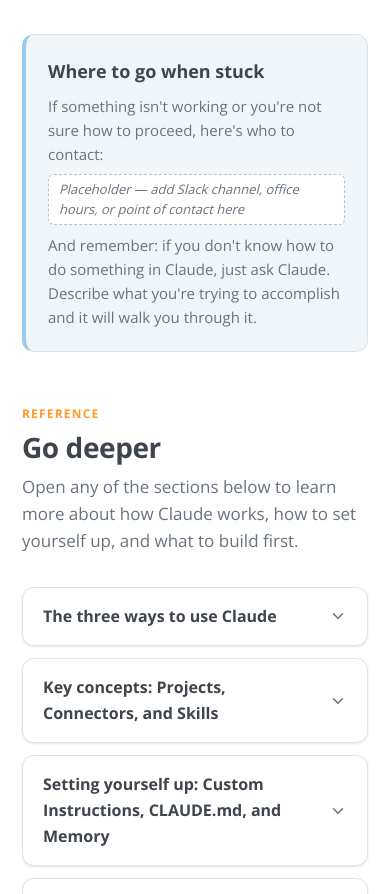
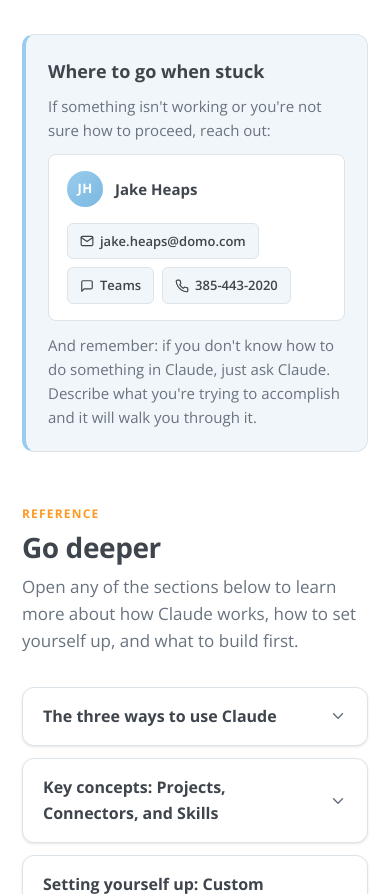
Before and after one commit to jakeheaps-coder/ai-at-domo-getting-started, a plain HTML site: page index.html in a window 390 px wide. Shown: the part 1429-2323 px from the top of the page. Drawn offline with nearby package versions, Linux system fonts and the light colour scheme.

Commit message:
Replace stuck-section placeholder with Jake Heaps contact card (email + Teams + phone)

```diff
--- a/index.html
+++ b/index.html
@@ -369,6 +369,55 @@
       border: 1px dashed var(--neutral-200);
       border-radius: var(--radius-sm);
       font-size: 0.8125rem; color: var(--neutral-600); font-style: italic;
+    }
+    .contact-card {
+      margin-top: 12px;
+      display: flex; flex-wrap: wrap;
+      align-items: center; gap: 16px 22px;
+      padding: 16px 18px;
+      background: white;
+      border: 1px solid var(--neutral-100);
+      border-radius: var(--radius-md);
+    }
+    .contact-name {
+      display: flex; align-items: center; gap: 12px;
+      font-weight: 700; color: var(--neutral-900);
+      font-size: 0.9375rem;
+    }
+    .contact-avatar {
+      width: 36px; height: 36px;
+      border-radius: 50%;
+      background: linear-gradient(135deg, #99CCEE 0%, #7BB8E0 100%);
+      color: white;
+      display: flex; align-items: center; justify-content: center;
+      font-weight: 700; font-size: 13px;
+      letter-spacing: 0.02em;
+    }
+    .contact-links {
+      display: flex; flex-wrap: wrap; gap: 8px;
+      margin-left: auto;
+    }
+    .contact-link {
+      display: inline-flex; align-items: center; gap: 6px;
+      padding: 7px 12px;
+      background: var(--neutral-50);
+      color: var(--neutral-900);
+      border: 1px solid var(--neutral-100);
+      border-radius: var(--radius-sm);
+      text-decoration: none;
+      font-weight: 600; font-size: 13px;
+      transition: all 0.2s var(--ease-smooth);
+    }
+    .contact-link:hover {
+      border-color: var(--domo-blue);
+      color: var(--domo-blue);
+      background: white;
+      transform: translateY(-1px);
+      box-shadow: var(--shadow-sm);
+    }
+    .contact-link svg { width: 14px; height: 14px; flex-shrink: 0; }
+    @media (max-width: 600px) {
+      .contact-links { margin-left: 0; width: 100%; }
     }
 
     /* REFERENCE */
@@ -760,9 +809,28 @@
 
     <div class="stuck">
       <h3>Where to go when stuck</h3>
-      <p>If something isn't working or you're not sure how to proceed, here's who to contact:</p>
-      <p><span class="placeholder">Placeholder — add Slack channel, office hours, or point of contact here</span></p>
-      <p>And remember: if you don't know how to do something in Claude, just ask Claude. Describe what you're trying to accomplish and it will walk you through it.</p>
+      <p>If something isn't working or you're not sure how to proceed, reach out:</p>
+      <div class="contact-card">
+        <div class="contact-name">
+          <span class="contact-avatar" aria-hidden="true">JH</span>
+          <span>Jake Heaps</span>
+        </div>
+        <div class="contact-links">
+          <a class="contact-link" href="mailto:jake.heaps@domo.com" aria-label="Email Jake Heaps">
+            <svg viewBox="0 0 24 24" fill="none" stroke="currentColor" stroke-width="2" stroke-linecap="round" stroke-linejoin="round" aria-hidden="true"><path d="M4 4h16c1.1 0 2 .9 2 2v12c0 1.1-.9 2-2 2H4c-1.1 0-2-.9-2-2V6c0-1.1.9-2 2-2z"></path><polyline points="22,6 12,13 2,6"></polyline></svg>
+            jake.heaps@domo.com
+          </a>
+          <a class="contact-link" href="https://teams.microsoft.com/l/chat/0/0?users=jake.heaps@domo.com" target="_blank" rel="noopener" aria-label="Message Jake Heaps on Microsoft Teams">
+            <svg viewBox="0 0 24 24" fill="none" stroke="currentColor" stroke-width="2" stroke-linecap="round" stroke-linejoin="round" aria-hidden="true"><path d="M21 15a2 2 0 0 1-2 2H7l-4 4V5a2 2 0 0 1 2-2h14a2 2 0 0 1 2 2z"></path></svg>
+            Teams
+          </a>
+          <a class="contact-link" href="tel:+13854432020" aria-label="Call Jake Heaps">
+            <svg viewBox="0 0 24 24" fill="none" stroke="currentColor" stroke-width="2" stroke-linecap="round" stroke-linejoin="round" aria-hidden="true"><path d="M22 16.92v3a2 2 0 0 1-2.18 2 19.79 19.79 0 0 1-8.63-3.07 19.5 19.5 0 0 1-6-6 19.79 19.79 0 0 1-3.07-8.67A2 2 0 0 1 4.11 2h3a2 2 0 0 1 2 1.72 12.84 12.84 0 0 0 .7 2.81 2 2 0 0 1-.45 2.11L8.09 9.91a16 16 0 0 0 6 6l1.27-1.27a2 2 0 0 1 2.11-.45 12.84 12.84 0 0 0 2.81.7A2 2 0 0 1 22 16.92z"></path></svg>
+            385-443-2020
+          </a>
+        </div>
+      </div>
+      <p style="margin-top:12px;">And remember: if you don't know how to do something in Claude, just ask Claude. Describe what you're trying to accomplish and it will walk you through it.</p>
     </div>
   </section>
 
```
